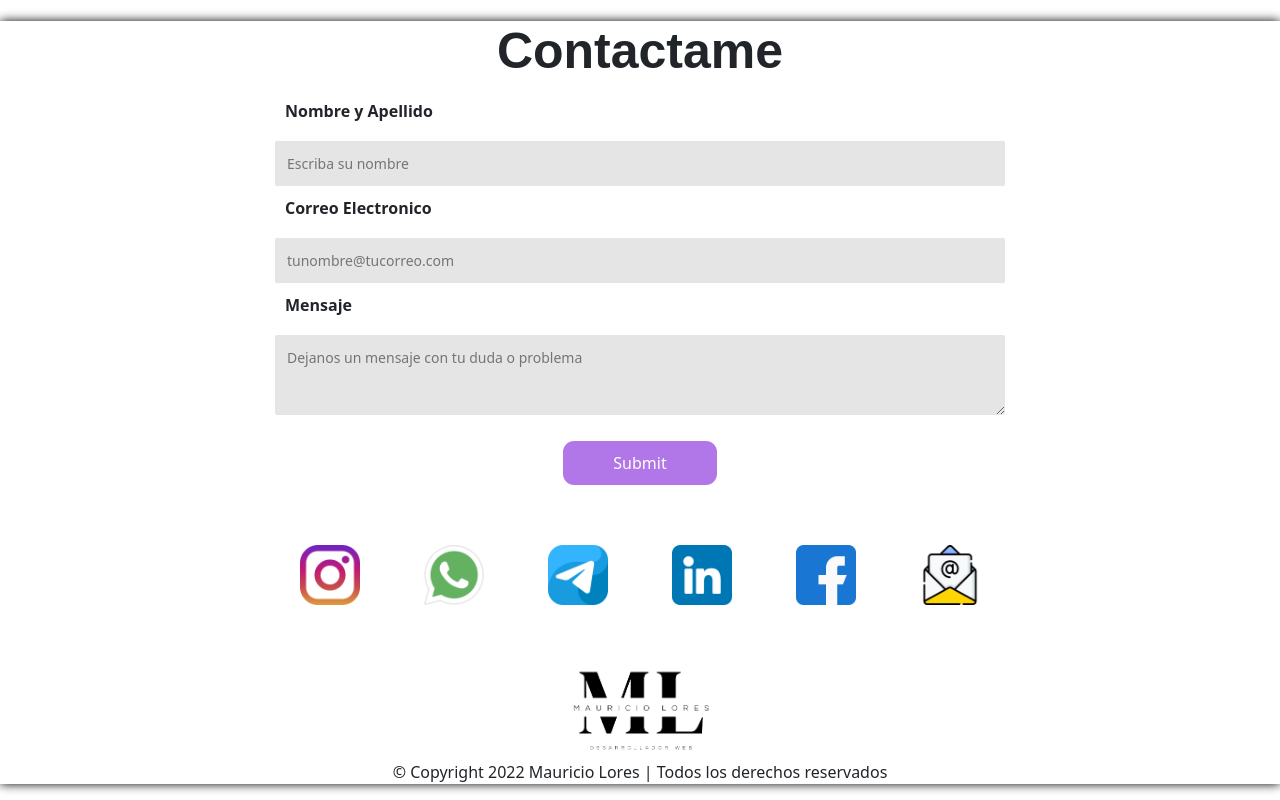
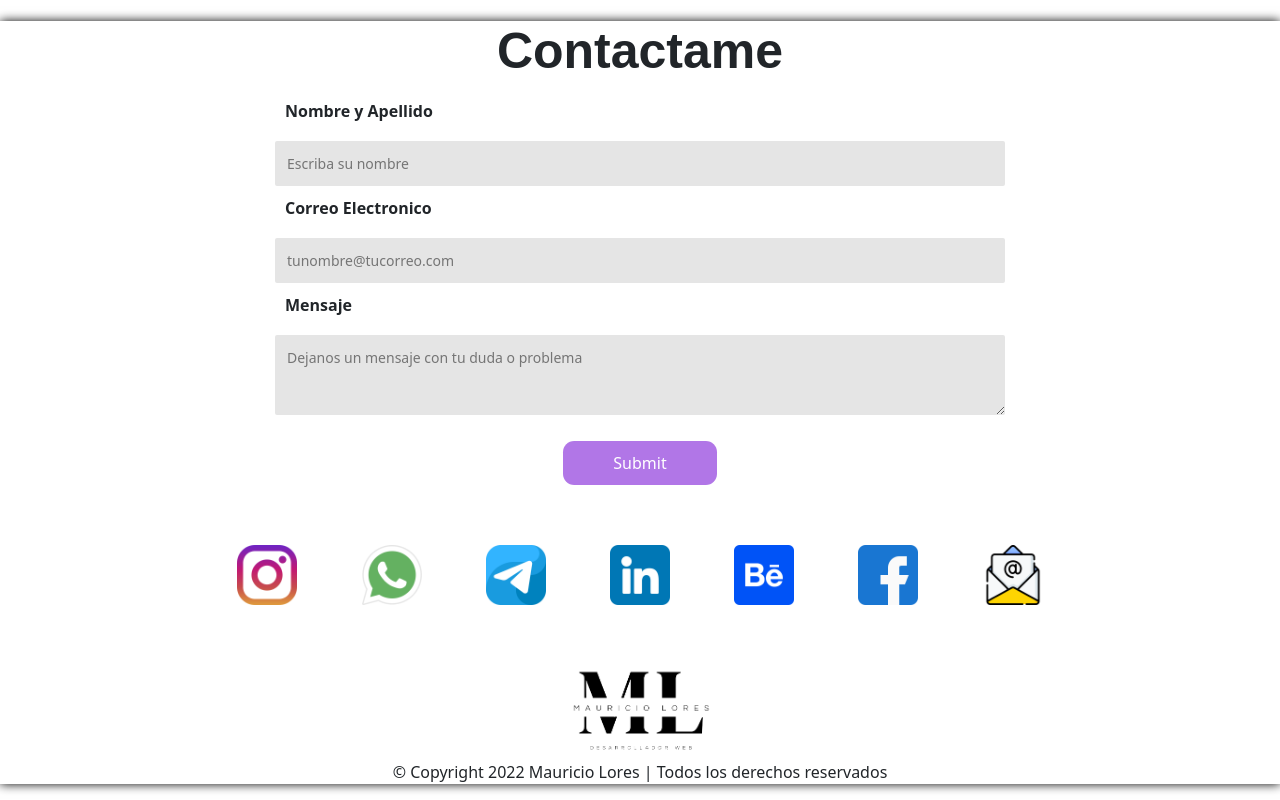
Before and after one commit to maurolores92/portafolio, a website: page index.html in a window 1280 px wide. Shown: the part 5180-5980 px from the top of the page. Drawn offline with nearby package versions, Linux system fonts and the light colour scheme.

Commit message:
agregnado enlace behance

```diff
--- a/index.html
+++ b/index.html
@@ -223,8 +223,10 @@
     <a href="https://wa.me/541126882173" target="_blank"><img src="./assets/iconos/whatsapp.png" alt="whatsapp"></a>
     <a href="https://t.me/maurolores" target="_blank"><img src="./assets/iconos/telegram.png" alt="telegram"></a>
     <a href="https://www.linkedin.com/in/mauriciolores/" target="_blank"><img src="./assets/iconos/linkedin.png" alt="linkedin"></a>
+    <a href="https://www.behance.net/mauriciolores" target="_blank"><img src="./assets/iconos/behance.png" alt="behance"></a>
     <a href="https://www.facebook.com/mauricio.lores/" target="_blank"><img src="./assets/iconos/facebook.png" alt="facebook"></a>
     <a href="mailto:mloredeveloper@gmail.com" target="_blank"><img src="./assets/iconos/email.png" alt="email"></a>
+
   </div>
         <div>
           <img src="./assets/img/logofondoblanco-removebg-preview.png" alt="" style="width:150px;">
```
Also changed, not shown: assets/iconos/behance.png (added).
